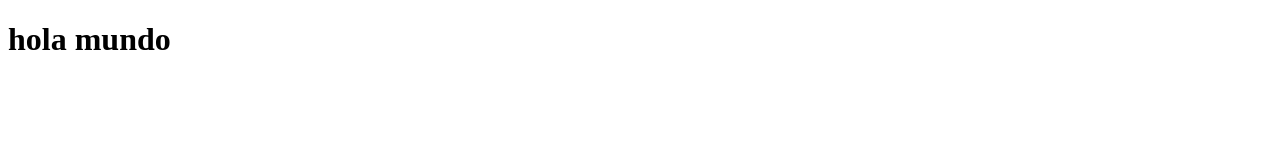
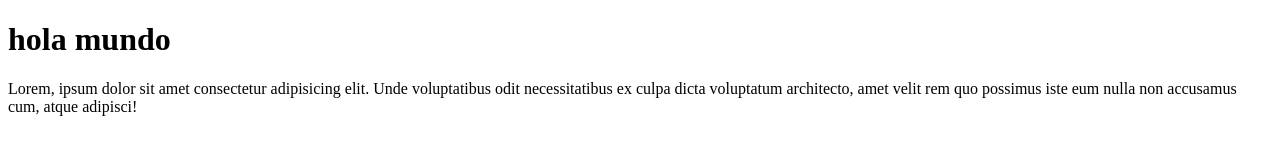
Before and after one commit to joejey99/joejey99.github.io, a plain HTML site: page index.html in a window 1280 px wide. Drawn offline with Linux system fonts and the light colour scheme.

Commit message:
segundo commit

```diff
--- a/assets/css/style.css
+++ b/assets/css/style.css
@@ -0,0 +1,5 @@
+* {
+    padding: 0px;
+    margin: 0px;
+    box-sizing: border-box;
+}
--- a/index.html
+++ b/index.html
@@ -7,5 +7,6 @@
 </head>
 <body>
     <h1>hola mundo</h1>
+    <p>Lorem, ipsum dolor sit amet consectetur adipisicing elit. Unde voluptatibus odit necessitatibus ex culpa dicta voluptatum architecto, amet velit rem quo possimus iste eum nulla non accusamus cum, atque adipisci!</p>
 </body>
 </html>
```
Also changed, not shown: 1 other file.
